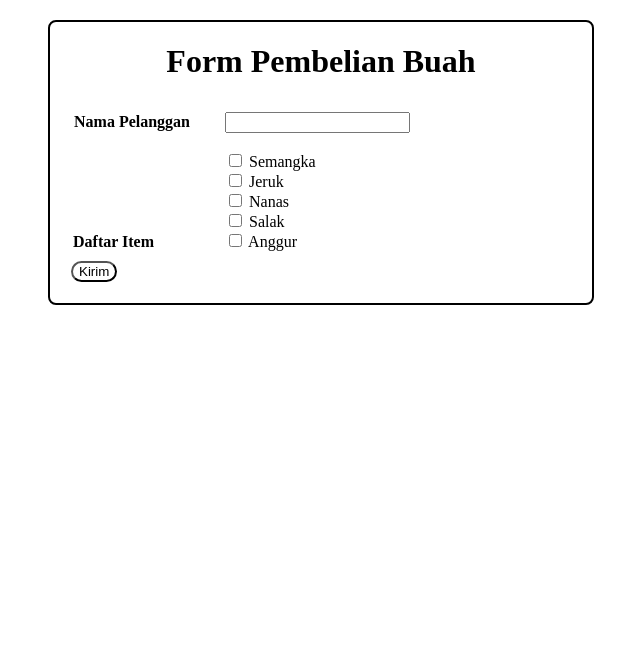
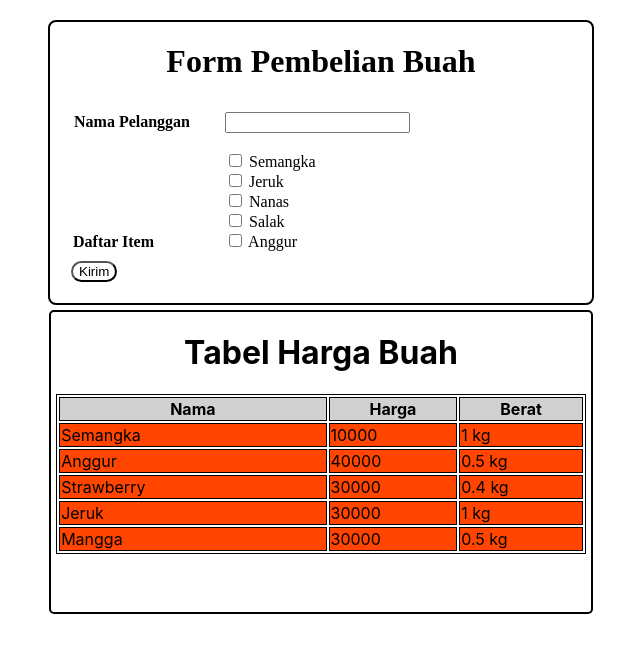
Before and after one commit to andikaharis68/sanbercode-reactjs-0820-2, a React (Create React App) app in the folder my-app/: page / in a window 1280 px wide. Shown: the top 652 px of the page, without its empty margins (319-959 px from the left). Built offline with nearby package versions, Linux system fonts and the light colour scheme.

Commit message:
tugas10 selesai

```diff
--- a/my-app/src/App.css
+++ b/my-app/src/App.css
@@ -27,3 +27,35 @@
   background-color: white;
   border-radius: 16px;
 }
+
+h1 {
+  text-align: center;
+}
+
+.tabelBuah {
+  margin: auto;
+  margin-top: 5px;
+  width: 540px;
+  border: 2px solid black;
+  height: 300px;
+  border-radius: 5px;
+}
+
+.tabelBuah th {
+  background-color: #d1d1d1;
+  border: 1px solid black;
+  padding-right: 40px;
+  padding-left: 40px;
+}
+
+.tabelBuah td {
+  background-color: orangered;
+  border: 1px solid black;
+  text-align:left;
+}
+
+.tabelBuah table {
+  border: 1px solid black;
+  margin: 0 auto 0 auto;
+  text-align: center;
+}
--- a/my-app/src/App.js
+++ b/my-app/src/App.js
@@ -1,38 +1,17 @@
-import React from 'react';
+import React, { Component } from 'react';
 import './App.css';
+import Tugas9 from './Tugas-9/tugas9';
+import Tugas10 from './Tugas-10/tugas10';
 
-function App() {
-  return (
-    <form className="formPembelian">
-      <h1 className="text-center">Form Pembelian Buah</h1>
-      <table>
-        <tr>
-          <th>
-            <label for="nama">Nama Pelanggan</label>
-          </th>
-          <td className="input">
-            <input type="text" id="nama" name="nama" />
-          </td>
-        </tr>
-        <tr >
-          <th className="daftarItem">Daftar Item</th>
-          <td className="input">
-            <input type="checkbox" name="semangka" id="semangka" value="semangka" />
-            <label for="semangka"> Semangka</label><br />
-            <input type="checkbox" name="jeruk" id="jeruk" value="jeruk" />
-            <label for="jeruk"> Jeruk</label><br />
-            <input type="checkbox" name="nanas" id="nanas" value="nanas" />
-            <label for="nanas"> Nanas</label><br />
-            <input type="checkbox" name="salak" id="salak" value="salak" />
-            <label for="salak"> Salak</label><br />
-            <input type="checkbox" name="anggur" id="anggur" value="anggur" />
-            <label for="anggur"> Anggur</label><br />
-          </td>
-        </tr>
-      </table>
-      <input type="submit" value="Kirim" id="submitButton" />
-    </form>
-  );
+class App extends Component {
+  render() {
+    return (
+      <div>
+        <Tugas9 />
+        <Tugas10 />
+      </div>
+    );
+  }
 }
 
 export default App;
--- /dev/null
+++ b/my-app/src/Tugas-10/tugas10.js
@@ -0,0 +1,59 @@
+import React from 'react';
+
+class NamaBuah extends React.Component {
+    render() {
+        return <td>{this.props.nama}</td>;
+    }
+}
+
+class HargaBuah extends React.Component {
+    render() {
+        return <td>{this.props.harga}</td>;
+    }
+}
+
+class BeratBuah extends React.Component {
+    render() {
+        return <td>{this.props.berat}</td>
+    }
+}
+
+class DaftarHargaBuah extends React.Component {
+    render() {
+        return (
+            <div className="tabelBuah">
+                <h1>Tabel Harga Buah</h1>
+                <table>
+                    <thead className="hargabuah-title">
+                        <tr>
+                            <th style={{ paddingLeft: "110px", paddingRight: "110px" }}>Nama</th>
+                            <th>Harga</th>
+                            <th>Berat</th>
+                        </tr>
+                    </thead>
+
+                    {dataHargaBuah.map(el => {
+                        return (
+                            <tbody>
+                                <NamaBuah nama={el.nama} />
+                                <HargaBuah harga={el.harga} />
+                                <BeratBuah berat={el.berat / 1000 + " kg"} />
+                            </tbody>
+                        )
+                    })}
+
+                </table>
+            </div >
+        )
+    }
+}
+
+let dataHargaBuah = [
+    { nama: "Semangka", harga: 10000, berat: 1000 },
+    { nama: "Anggur", harga: 40000, berat: 500 },
+    { nama: "Strawberry", harga: 30000, berat: 400 },
+    { nama: "Jeruk", harga: 30000, berat: 1000 },
+    { nama: "Mangga", harga: 30000, berat: 500 }
+]
+
+export default DaftarHargaBuah;
--- /dev/null
+++ b/my-app/src/Tugas-9/tugas9.js
@@ -0,0 +1,39 @@
+import React from 'react';
+
+class Tugas9 extends React.Component {
+    render() {
+        return (
+            <form className="formPembelian">
+                <h1 className="text-center">Form Pembelian Buah</h1>
+                <table>
+                    <tr>
+                        <th>
+                            <label for="nama">Nama Pelanggan</label>
+                        </th>
+                        <td className="input">
+                            <input type="text" id="nama" name="nama" />
+                        </td>
+                    </tr>
+                    <tr >
+                        <th className="daftarItem">Daftar Item</th>
+                        <td className="input">
+                            <input type="checkbox" name="semangka" id="semangka" value="semangka" />
+                            <label for="semangka"> Semangka</label><br />
+                            <input type="checkbox" name="jeruk" id="jeruk" value="jeruk" />
+                            <label for="jeruk"> Jeruk</label><br />
+                            <input type="checkbox" name="nanas" id="nanas" value="nanas" />
+                            <label for="nanas"> Nanas</label><br />
+                            <input type="checkbox" name="salak" id="salak" value="salak" />
+                            <label for="salak"> Salak</label><br />
+                            <input type="checkbox" name="anggur" id="anggur" value="anggur" />
+                            <label for="anggur"> Anggur</label><br />
+                        </td>
+                    </tr>
+                </table>
+                <input type="submit" value="Kirim" id="submitButton" />
+            </form>
+        )
+    }
+}
+
+export default Tugas9;
```
